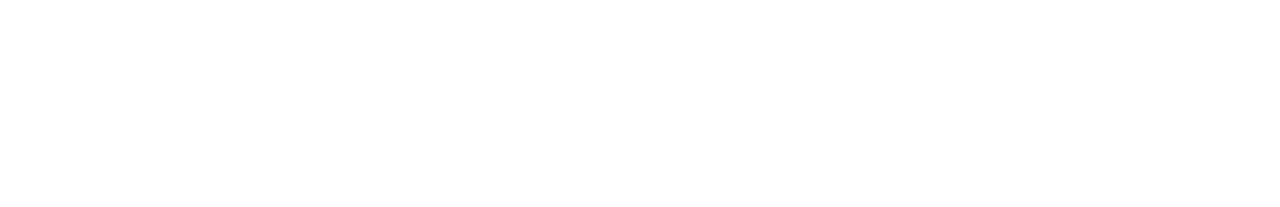
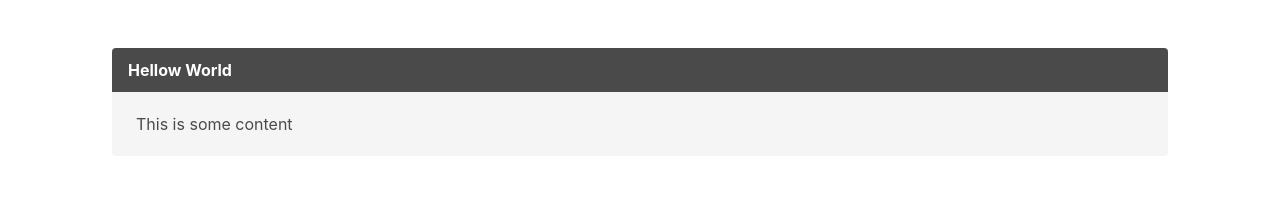
Before and after one commit to bfly2001/Day-20, a plain HTML site: page index.html in a window 1280 px wide. Drawn offline with nearby package versions, Linux system fonts and the light colour scheme.

Commit message:
Update index.html
added body

```diff
--- a/index.html
+++ b/index.html
@@ -9,4 +9,19 @@
         </style>
         <script src="https://cdn.jsdelivr.net/npm/vue/dist/vue.js"></script>
     </head>
+    <body>
+        <section id="app" class="section container">
+            <article class="message" :class="accordionClasses">
+                <div class="message-header" @click="toggleAccordion">
+                    Hellow World
+                </div>
+                <div class="message-body">
+                    <div class="message-content">
+                        This is some content
+                    </div>
+                </div>
+            </article>
+        </section>
+
+    </body>
 </html>
```
